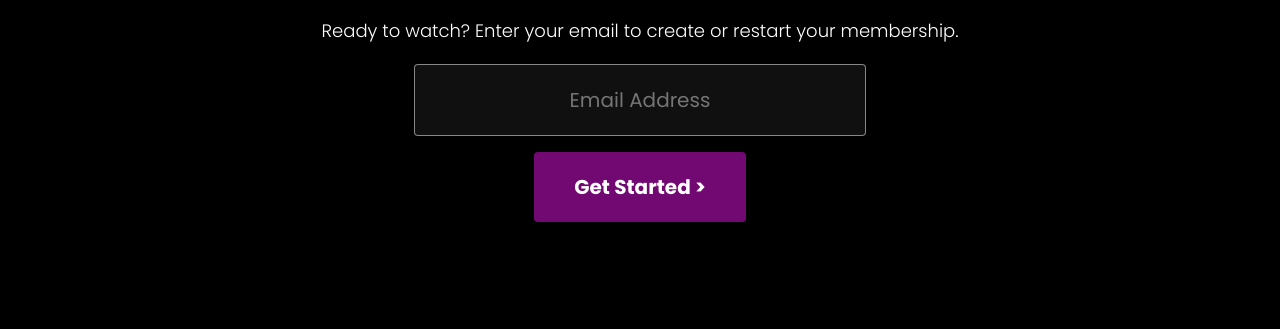
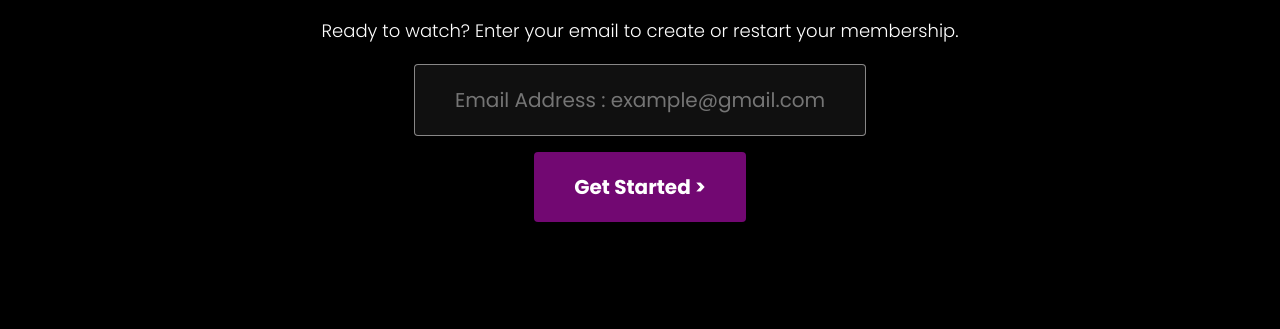
Before and after one commit to 1-Schakraborty/Netflix-clone-, a plain HTML site: page index.html in a window 1280 px wide. Shown: the part 295-624 px from the top of the page. Drawn offline with Linux system fonts and the light colour scheme; files whose address does not match are found by name; a web font is replaced by a local one.

Commit message:
Fix HTML encoding issues in index.html

```diff
--- a/index.html
+++ b/index.html
@@ -22,8 +22,9 @@
                         <path
                             d="M12 9V7.5M8 9H16M9 16.5C11.7116 14.6923 13.8451 12.2747 14.5 9M13.5 15C11.8882 13.7106 11.0341 12.3345 10.6761 11.5"
                             stroke="currentColor" stroke-width="1.5" stroke-linecap="round" stroke-linejoin="round">
-                        </path>
-                    </svg> English <div class="down-arrow"></div></button>
+                        </path></svg>
+                        English
+                        <div class="down-arrow"></div></button>
                 <button class="btn-top">Sign In</button>
             </div>
         </nav>
@@ -35,7 +36,7 @@
             <span>Try it now!</span>
             <span>Ready to watch? Enter your email to create or restart your membership.</span>
             <div class="hero-buttons">
-                <input type="text" placeholder="Email Address">
+                <input type="text" placeholder="Email Address : example@gmail.com">
                 <button class="btn">Get Started &gt;</button>
             </div>
         </div>
@@ -203,6 +204,8 @@
         </div>
     </footer>
 
+    <script src="javascript.js"></script>
+
 </body>
 
 </html>
```
